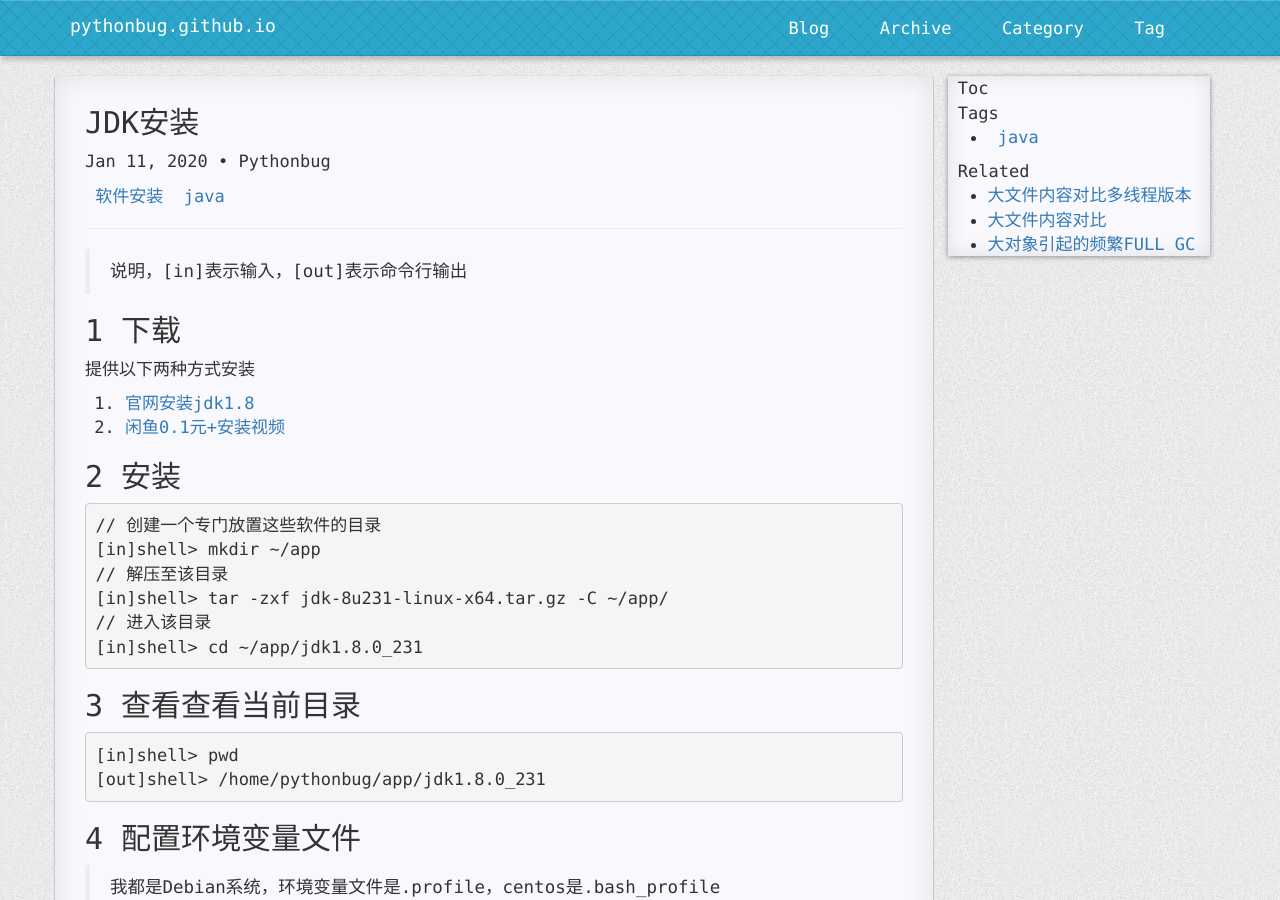
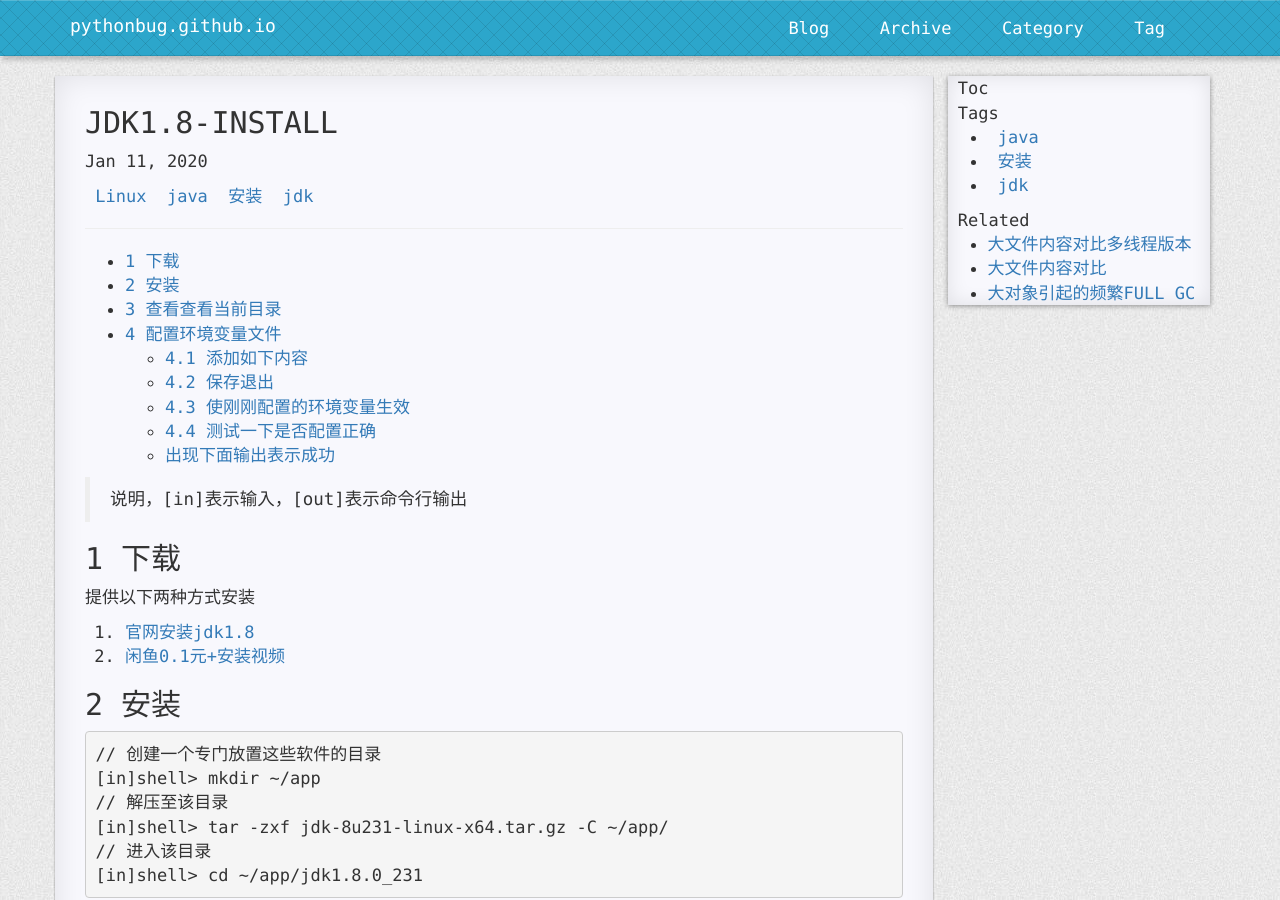
Before and after one commit to pythonbug/pythonbug.github.io, a Jekyll site: the page built from _posts/2020-01-11-jdk1.8-install.md, in a window 1280 px wide and 900 px high. Built offline with Jekyll 4.4.1, drawn with Linux system fonts in a browser that asks for light colours; nearby versions of some CDN libraries; comment, search, counter and statistics services are not loaded; a style sheet for code colours, icons or effects is not loaded.

Commit message:
按照规范提交

```diff
--- a/_posts/2020-01-11-jdk1.8-install.md
+++ b/_posts/2020-01-11-jdk1.8-install.md
@@ -1,13 +1,15 @@
 ---
 layout: post
-title:  "JDK安装"
-date:   2020-01-11
-categories: 软件安装
-tags: java
-excerpt: 知识点记录
-author: Pythonbug
-mathjax: true
+title: JDK1.8-INSTALL
+tags: java 安装 jdk
+categories: Linux
+published: true
 ---
+
+* TOC
+{:toc}
+
+
 >说明，[in]表示输入，[out]表示命令行输出
 
 ## 1 下载
```
